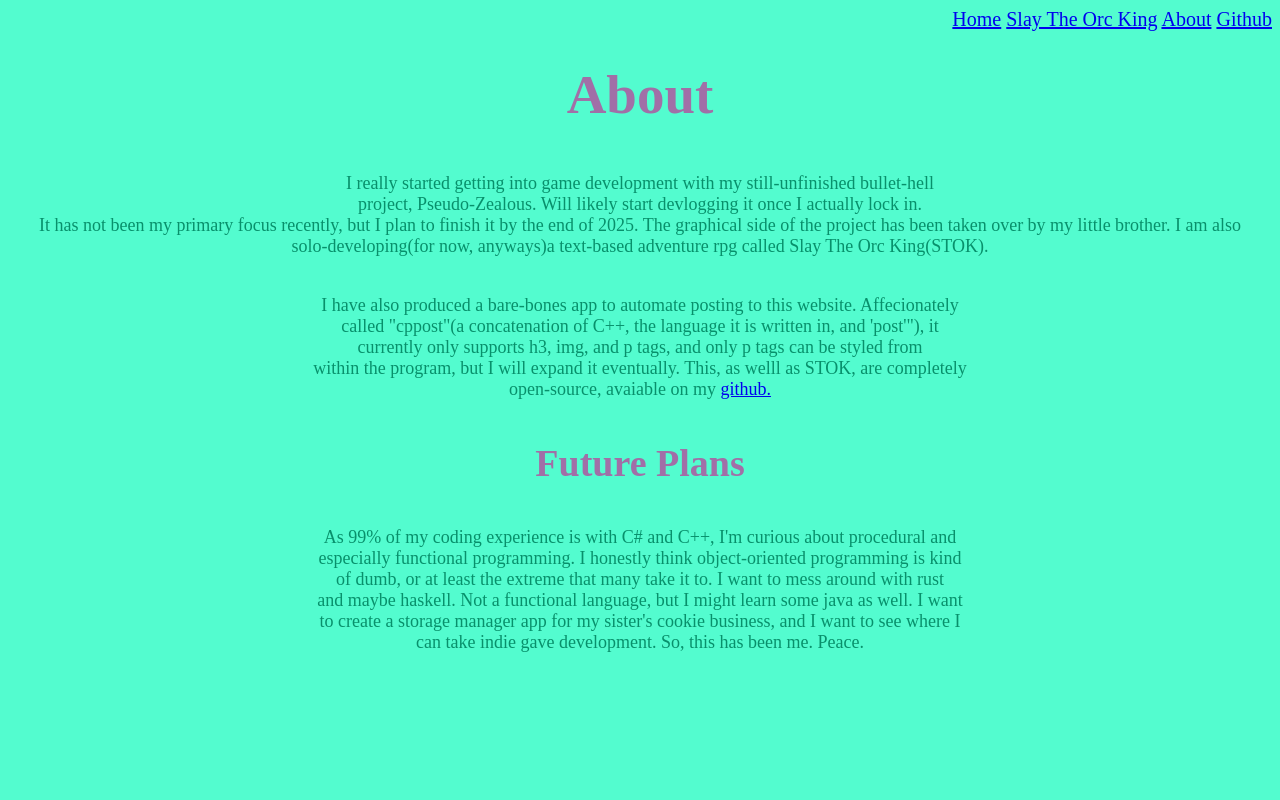
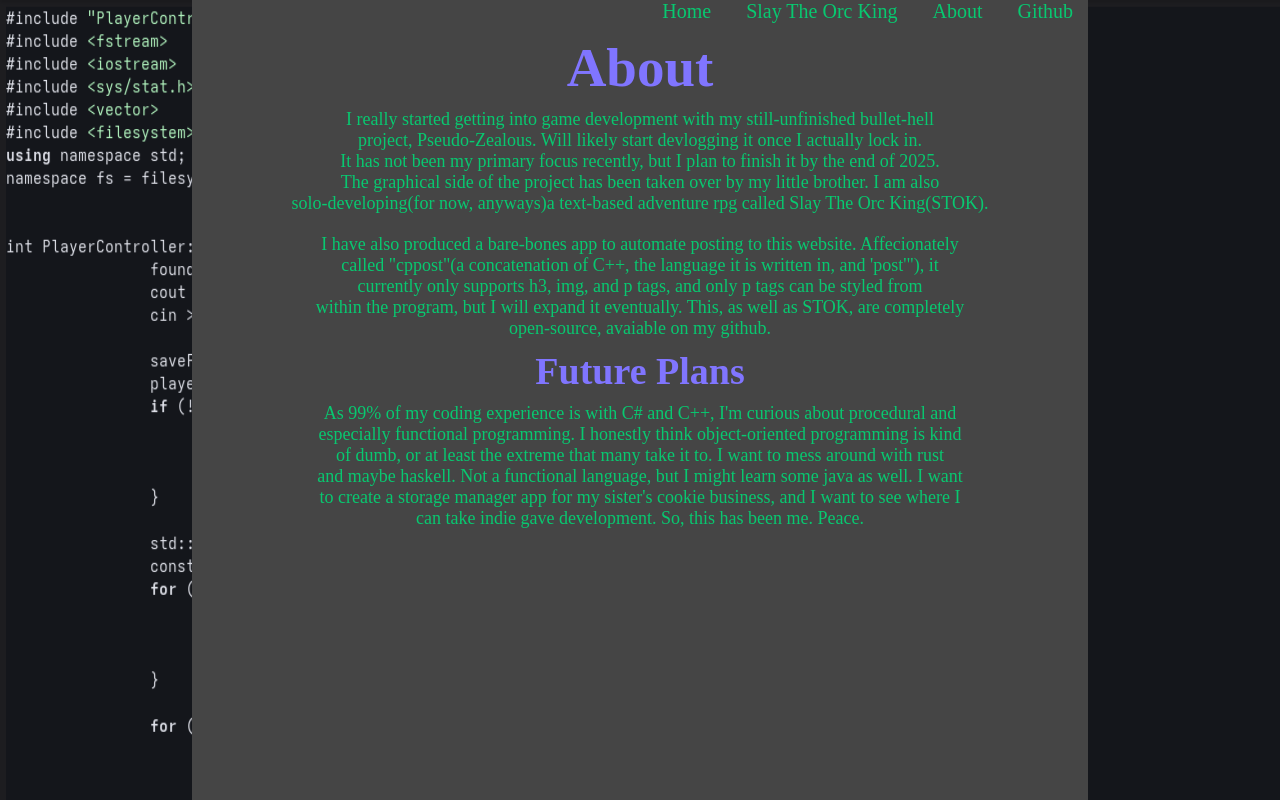
Before and after one commit to bruce835/bruce835.github.io, a plain HTML site: page about.html in a window 1280 px wide. Drawn offline with Linux system fonts and the light colour scheme.

Commit message:
Reworked website theme, styled navbar, fixed typo in about page.

```diff
--- a/about.html
+++ b/about.html
@@ -6,29 +6,28 @@
                    <link rel="icon" href="icon.ico" type="image/x-icon">
         </head>
 
-
+	<body>
+		<div class="main" id="small-page">
 			<div id="nav">
 				<a href="index.html">Home</a>
 				<a href="STOK_devlog.html">Slay The Orc King</a>
 				<a href="about.html">About</a>
-		<a href="https://github.com/bruce835">Github</a>
-		<br>
+				<a href="https://github.com/bruce834">Github</a>
 			</div>
 
 			<br>
-
-	<body>
+			<br>
 		<h1> About </h1>
 		<p>I really started getting into game development with my still-unfinished bullet-hell<br>
 		project, Pseudo-Zealous. Will likely start devlogging it once I actually lock in.<br>
-		It has not been my primary focus recently, but I plan to finish it by the end of 2025.<b4>
+		It has not been my primary focus recently, but I plan to finish it by the end of 2025.<br>
 		The graphical side of the project has been taken over by my little brother. I am also<br>
 		solo-developing(for now, anyways)a text-based adventure rpg called Slay The Orc King(STOK).</p>
 		<p>I have also produced a bare-bones app to automate posting to this website. Affecionately<br>
 		called "cppost"(a concatenation of C++, the language it is written in, and 'post'"), it<br>
 		currently only supports h3, img, and p tags, and only p tags can be styled from<br>
-		within the program, but I will expand it eventually. This, as welll as STOK, are completely<br>
-		open-source, avaiable on my <a href="https://github.com/bruce835">github.</a></p>
+		within the program, but I will expand it eventually. This, as well as STOK, are completely<br>
+		open-source, avaiable on my <a class="inL-a" href="https://github.com/bruce835">github.</a></p>
 		<h2> Future Plans </h2>
 		<p>As 99% of my coding experience is with C# and C++, I'm curious about procedural and<br>
 		especially functional programming. I honestly think object-oriented programming is kind<br>
@@ -36,5 +35,6 @@
 		and maybe haskell. Not a functional language, but I might learn some java as well. I want<br>
 		to create a storage manager app for my sister's cookie business, and I want to see where I<br>
 		can take indie gave development. So, this has been me. Peace.</p>
+		</div>
 	</body>
 </html>
--- a/styles.css
+++ b/styles.css
@@ -2,6 +2,24 @@
 p #08906B
 h #A16FA7
 bg #53FCCF*/
+* {
+	padding: 0;
+	margin: 0;
+}
+
+a {
+	text-decoration: none;
+	 color: #08c870;
+	 padding-top: 10px;
+	 padding-bottom: 10px;
+	 padding-left: 15px;
+	 padding-right: 15px;
+}
+
+.inL-a {
+	padding: 0;
+}
+
 .icon {
     background: url('Icon.ico');
     height: 16px;
@@ -9,36 +27,53 @@ bg #53FCCF*/
     display: block;
 }
 
+.main {
+	text-align: center;
+	padding-top: 0px;
+	padding-bottom: 0px;
+	border-top: 0px;
+	border-bottom: 0px;
+	margin: auto;
+	background-color: #454545;
+	width: 70%;
+	box-sizing: border-box;
+}
+
+#small-page {
+	height: 100%;
+}
+
 body {
-  background-color: #53FCCF;
+  background-image: url('bg.png');
+  background-size: 1920px 1080px;
+  background-attachment: fixed;
  }
 
  h1 {
-	 color: #A16FA7;
+	 color: #8075ff;
 	 text-align: center;
 	 font-size: 55px;
 }
 
 h2 {
 	font-size: 38px;
-	color: #A16FA7;
+	color: #8075ff;
 	text-align: center;
  }
 
  #STOK_DEVLOG {
-	 color: #A16FA7;
 }
 
  p {
 	 font-size: 18px;
-	 color: #08906B;
+	 color: #08c870;
 	 text-align: center;
 	 padding-top: 10px;
 	 padding-bottom: 10px;
  }
 
  h3 {
-	 color: #A188A7;
+	 color: #8075ff;
 	 font-size: 25px;
 	 text-align: center;
  }
@@ -59,7 +94,6 @@ h2 {
 #end {
 	font-size: 16px;
 	padding-top: 30px;
-	color: #6B0890;
 }
 
 #nav {
```
Also changed, not shown: STOK_devlog.html (+6 -9 lines), index.html (+6 -4 lines), bg.png (added). Lines whose indentation alone changed are shown as unchanged.
